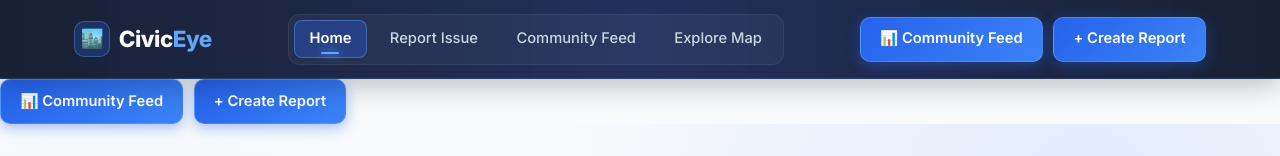
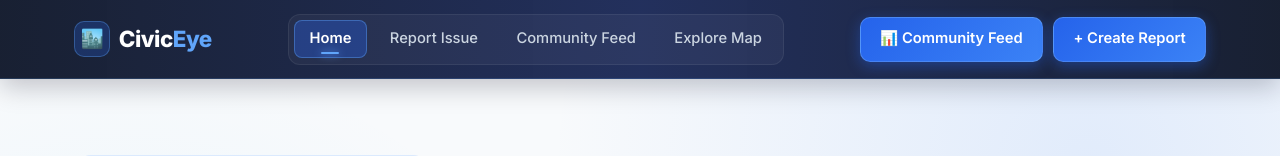
Before and after one commit to SRK8511/Community-Project-3rd-Sem, a plain HTML site: page index.html in a window 1280 px wide. Shown: the top 156 px of the page. Drawn offline with Linux system fonts and the light colour scheme.

Commit message:
changes done for index.html

```diff
--- a/index.html
+++ b/index.html
@@ -42,12 +42,6 @@
     </div>
   </header>
 
-      <div class="nav-buttons" style="display: flex; gap: 0.65rem; align-items: center;">
-        <a href="dashboard.html" class="btn btn-outline-light">📊 Community Feed</a>
-        <a href="report.html" class="btn btn-primary">+ Create Report</a>
-      </div>
-    </div>
-  </header>
 
     <!-- HERO SECTION -->
     <section class="hero">
```
